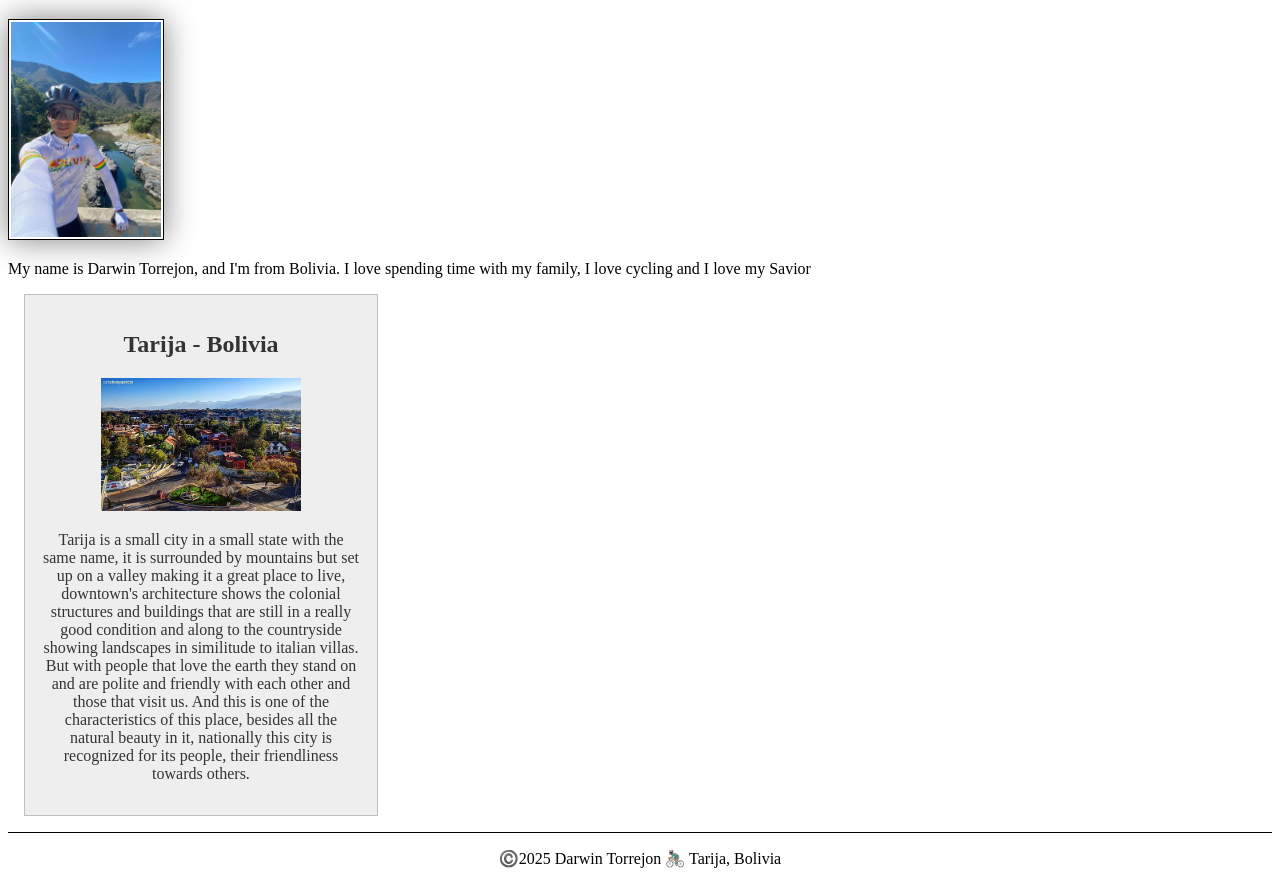
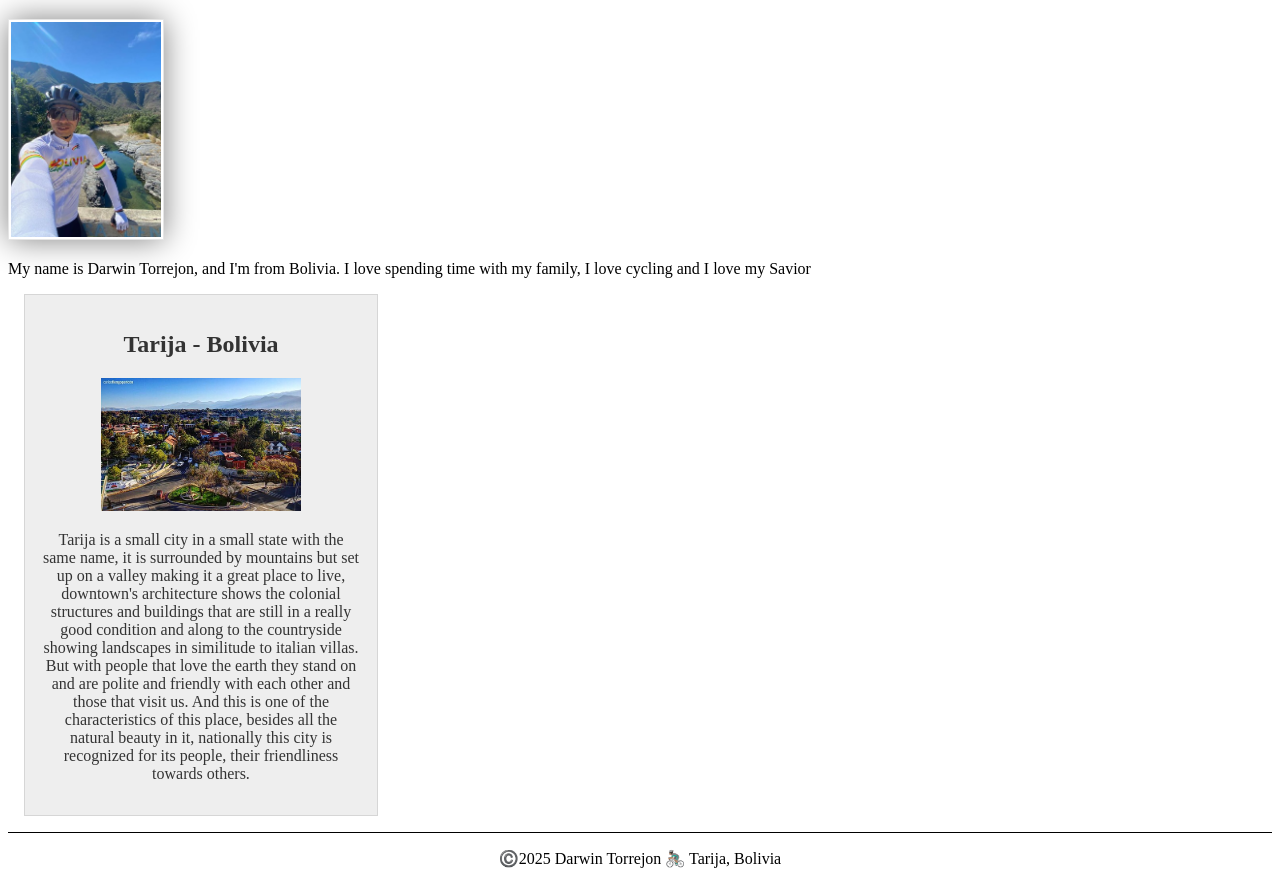
Before and after one commit to darwingt007/wdd130, a plain HTML site: page index.html in a window 1280 px wide. Shown: the part 275-1159 px from the top of the page. Drawn offline with Linux system fonts and the light colour scheme.

Commit message:
added variables

```diff
--- a/styles/styles.css
+++ b/styles/styles.css
@@ -17,13 +17,13 @@ padding: 20px;
 }
 
 h1 {
-    color: steelblue;
+    color: var(--heading-background-color);
 }
 
 main img {
     width: 150px;
     height: auto;
-    border: 1px solid black;
+    border: var(--border);
     padding: 2px;
     box-shadow: 0 0 30px gray;
 }
@@ -39,7 +39,7 @@ p {
 aside {
     width: 20rem;
     margin: 1rem;
-    border: 1px solid rgba(0, 0, 0, 0.2);
+    border: var(--border);
     padding: 1rem;
     background-color: #eee;
     color: #333;
```
